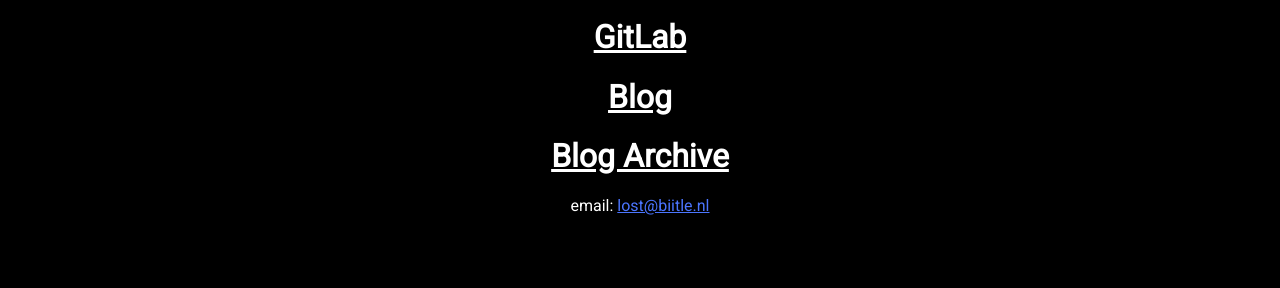
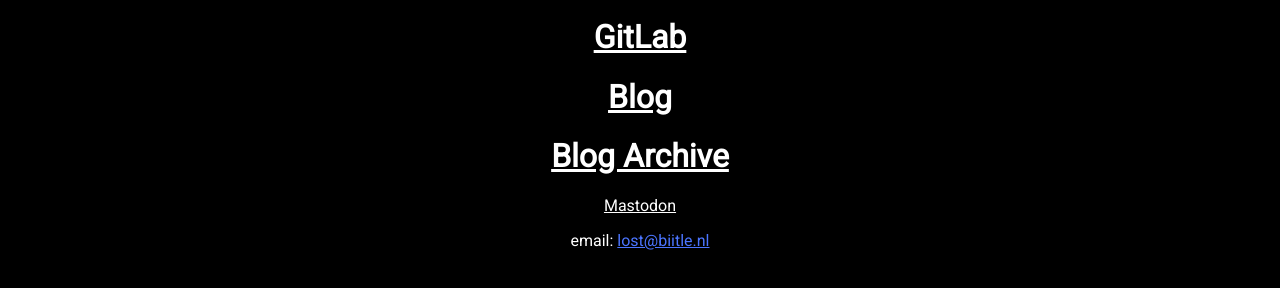
Before and after one commit to fgclue/biitle.nl, a plain HTML site: page index.html in a window 1280 px wide. Both pictures are taken after a click on the link "socials". Shown: the part 134-422 px from the top of the page. Drawn offline with Linux system fonts and the light colour scheme.

Commit message:
Add Mastodon.social

```diff
--- a/index.html
+++ b/index.html
@@ -74,6 +74,7 @@
                 <a href="https://www.gitlab.com/fgclue/"><h1>GitLab</h1></a>
                 <a href="https://blog.biitle.nl"><h1>Blog</h1></a>
                 <a href="https://fgclue.wordpress.com"><h1>Blog Archive</h1></a>
+                <a rel="me" href="https://mastodon.social/@lostdev">Mastodon</a>
             </div>
             <div id="sitesPage">
                 <h1>Sites</h1>
```
Also changed, not shown: best.png (added).
